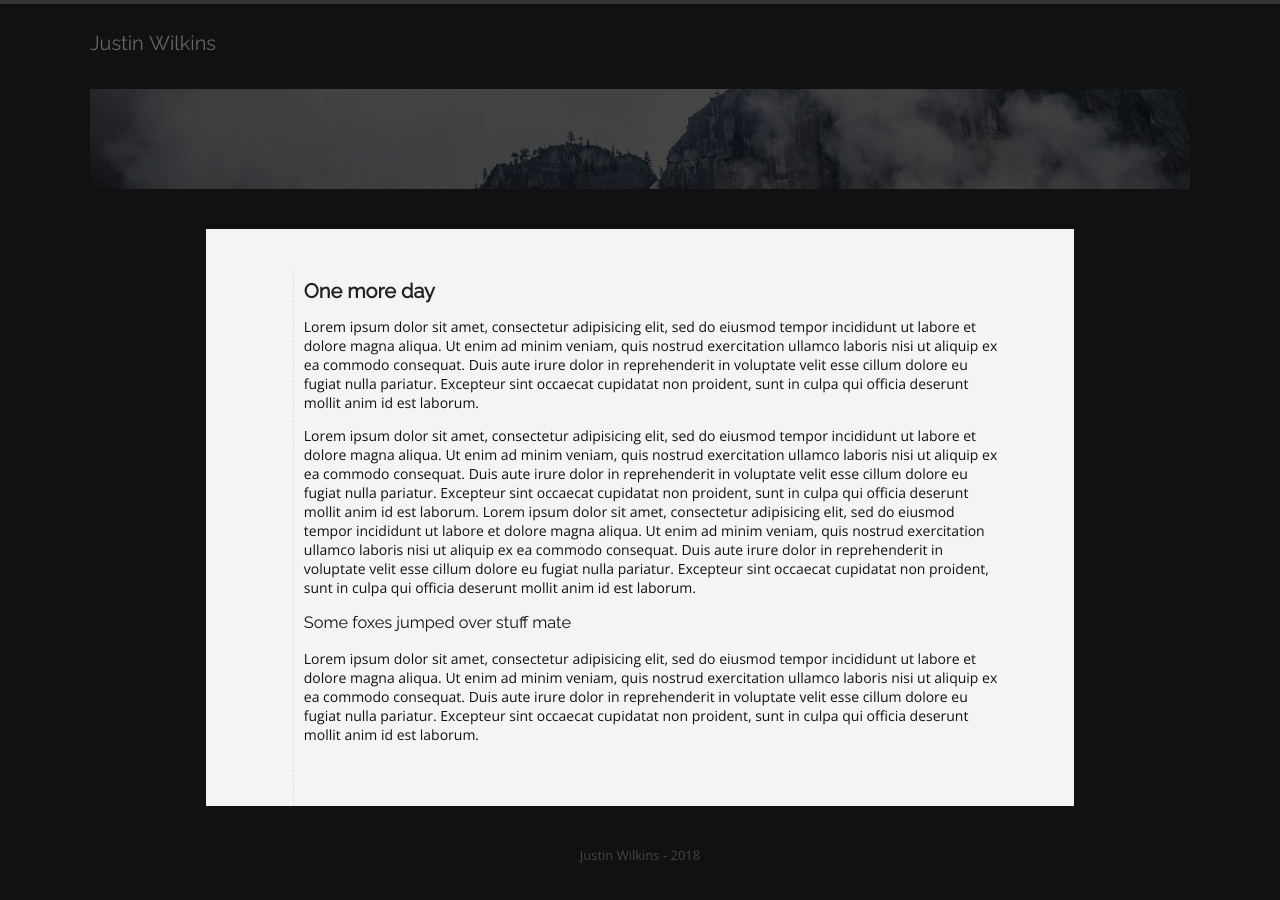
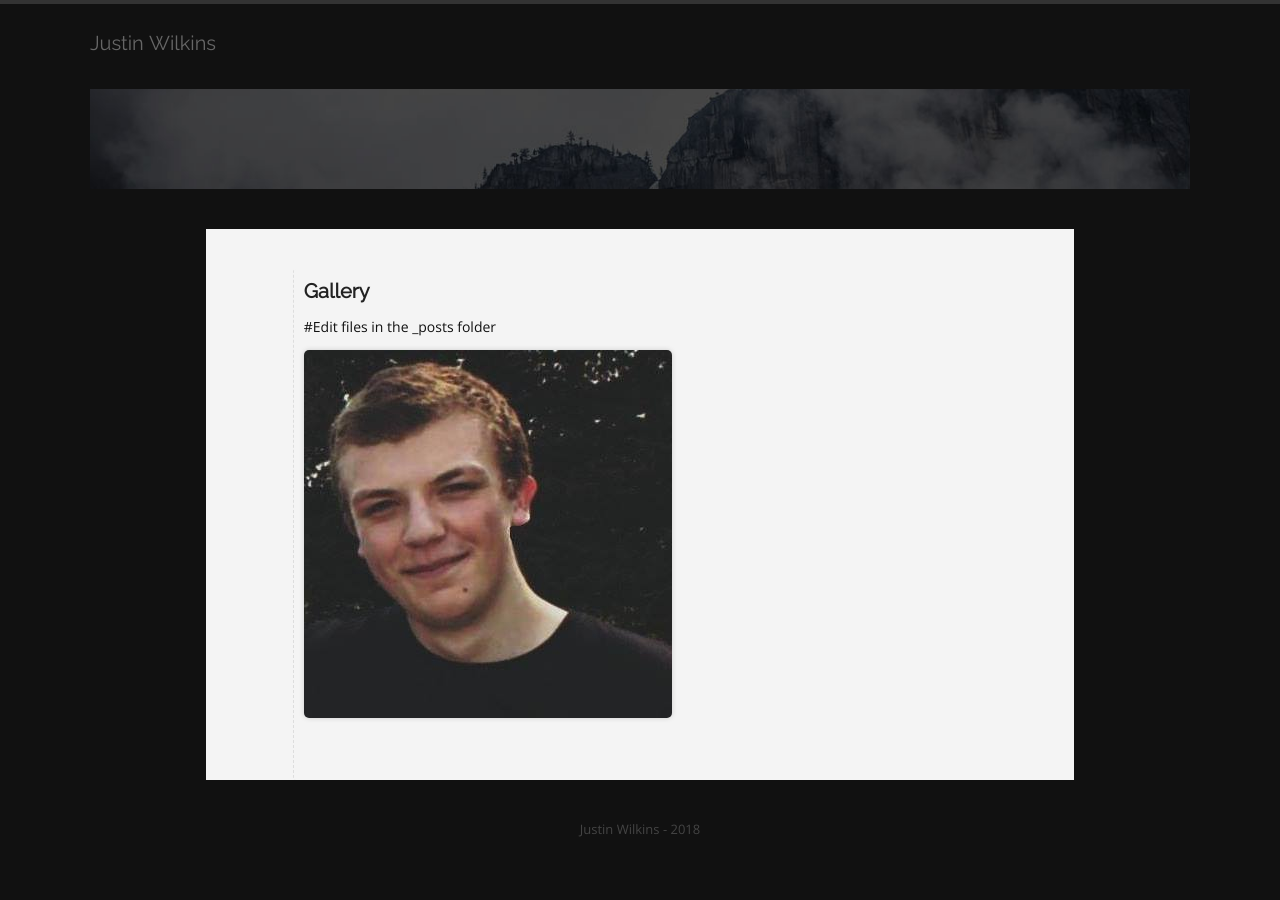
Before and after one commit to BJJohnston/Jwilks, a Jekyll site: the page built from _posts/2015-12-24-post3.md, in a window 1280 px wide. Built offline with Jekyll 4.4.1, drawn with Linux system fonts in a browser that asks for light colours; some web fonts are replaced; comment, search, counter and statistics services are not loaded.

Commit message:
Updated '_posts/2015-12-24-post3.md' via CloudCannon

```diff
--- a/_posts/2015-12-24-post3.md
+++ b/_posts/2015-12-24-post3.md
@@ -1,16 +1,11 @@
 ---
 layout: blog
-title: One more day
+title: Gallery
 category: blog
-tags: [human]
-summary: Please accept the mystery.
+summary:
 image: /images/blog/mystery.png
 ---
 
-Lorem ipsum dolor sit amet, consectetur adipisicing elit, sed do eiusmod tempor incididunt ut labore et dolore magna aliqua. Ut enim ad minim veniam, quis nostrud exercitation ullamco laboris nisi ut aliquip ex ea commodo consequat. Duis aute irure dolor in reprehenderit in voluptate velit esse cillum dolore eu fugiat nulla pariatur. Excepteur sint occaecat cupidatat non proident, sunt in culpa qui officia deserunt mollit anim id est laborum.
+#Edit files in the _posts folder
 
-Lorem ipsum dolor sit amet, consectetur adipisicing elit, sed do eiusmod tempor incididunt ut labore et dolore magna aliqua. Ut enim ad minim veniam, quis nostrud exercitation ullamco laboris nisi ut aliquip ex ea commodo consequat. Duis aute irure dolor in reprehenderit in voluptate velit esse cillum dolore eu fugiat nulla pariatur. Excepteur sint occaecat cupidatat non proident, sunt in culpa qui officia deserunt mollit anim id est laborum. Lorem ipsum dolor sit amet, consectetur adipisicing elit, sed do eiusmod tempor incididunt ut labore et dolore magna aliqua. Ut enim ad minim veniam, quis nostrud exercitation ullamco laboris nisi ut aliquip ex ea commodo consequat. Duis aute irure dolor in reprehenderit in voluptate velit esse cillum dolore eu fugiat nulla pariatur. Excepteur sint occaecat cupidatat non proident, sunt in culpa qui officia deserunt mollit anim id est laborum.
-
-### Some foxes jumped over stuff mate
-
-Lorem ipsum dolor sit amet, consectetur adipisicing elit, sed do eiusmod tempor incididunt ut labore et dolore magna aliqua. Ut enim ad minim veniam, quis nostrud exercitation ullamco laboris nisi ut aliquip ex ea commodo consequat. Duis aute irure dolor in reprehenderit in voluptate velit esse cillum dolore eu fugiat nulla pariatur. Excepteur sint occaecat cupidatat non proident, sunt in culpa qui officia deserunt mollit anim id est laborum.
+![Me](/images/blog/me.jpg){:class="img-responsive"}
```
